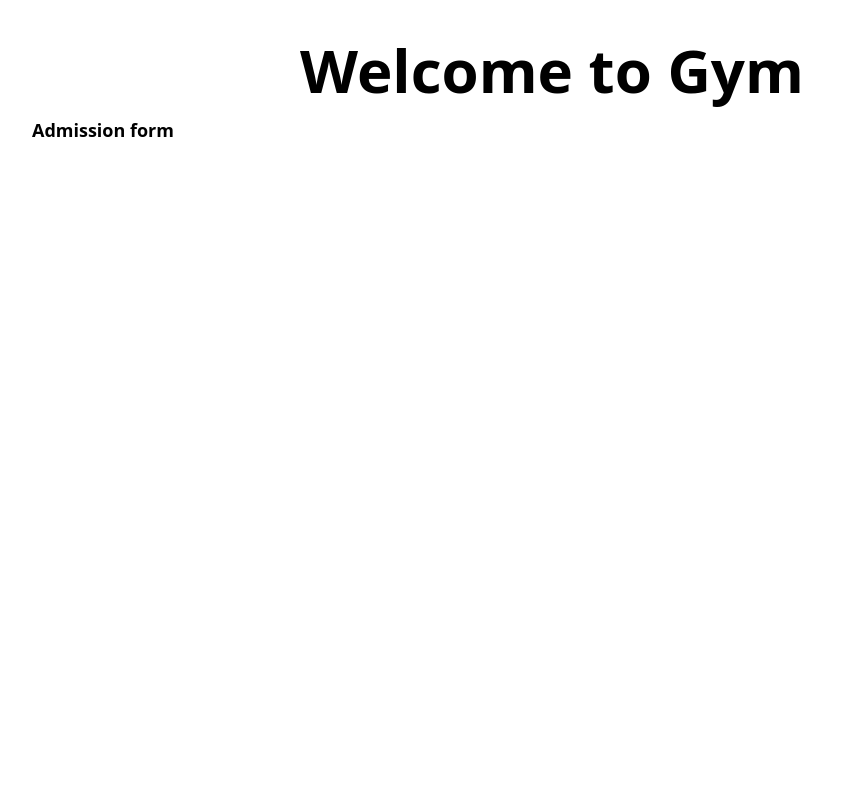
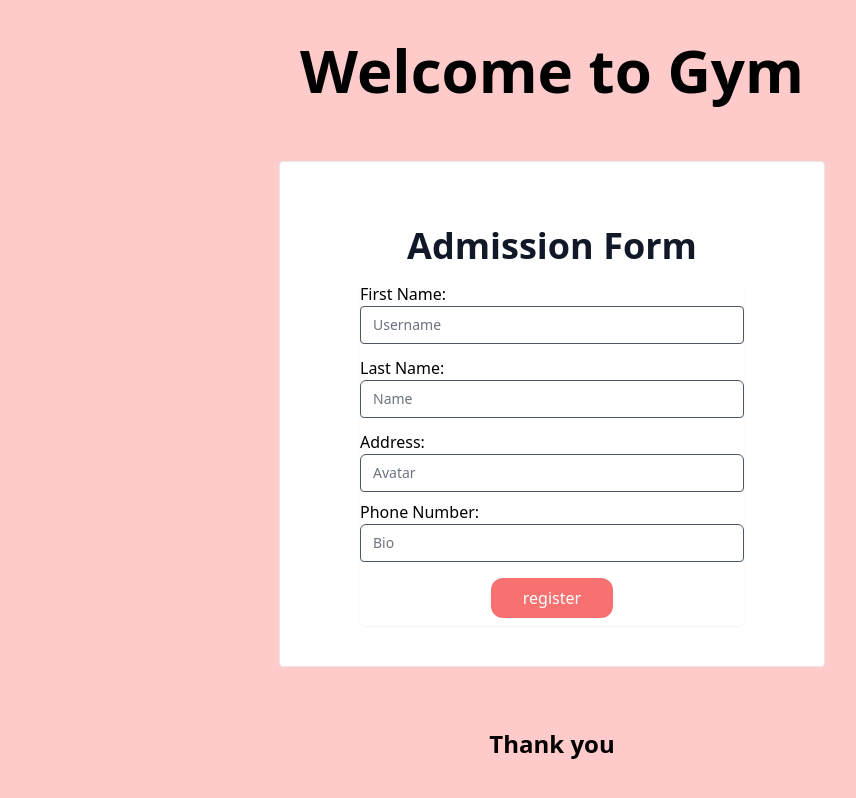
Before and after one commit to om2137/GymMgmt, a Next.js app: page / in a window 1280 px wide. Shown: the whole page, without its empty margins (88-944 px from the left). Built offline with nearby package versions, Linux system fonts and the light colour scheme.

Commit message:
initial signup form

```diff
--- /dev/null
+++ b/components/Button.tsx
@@ -0,0 +1,15 @@
+type Props = {
+    label: string
+    // onClick: () => void
+}
+const Button: React.FC<Props> = ({label}) =>{
+    return(
+        <button
+            className="rounded-xl bg-red-400 py-2 px-8 text-white"
+            // onClick={onClick}
+        >
+            {label}
+        </button>
+    )
+}
+export default Button
--- /dev/null
+++ b/components/SignUpForm.tsx
@@ -0,0 +1,65 @@
+import React, { useState } from 'react'
+import Button from '../components/Button'
+
+type Props = {
+    title: string;
+}
+
+const SignUpForm: React.FC<Props> = ( {title} ) => {
+    console.log("call");
+    return(
+        <div className=' flex items-center justify-center  '>
+            <div className='border py-10 rounded bg-white px-20 '>
+                <div>
+                    <h2 className='mt-6 text-center text-4xl font-bold text-gray-900'>{title}</h2>
+                    <form className='mt-4 space-y-2' >
+                        <div className='rounded-md shadow-sm -space-y-px text-left'>
+                            <div>
+                                <div className="mb-3 xl:w-96">
+                                    <label className=''>First Name:</label>
+                                    <input type="text" autoComplete='none' required
+                                        className='py-2 rounded relative block w-full px-3
+                                        border border-gray-600 placeholder-gray-500 text-gray-900 mb-2
+                                        focus:outline-none focus:ring-indigo-500 focus:border-indigo-500 focus:z-10 sm:text-sm'placeholder='Username' />
+                                </div>
+
+                                <div className="mb-3 xl:w-96">
+                                    <label className=''>Last Name:</label>
+                                    <input type="text" autoComplete='none' required
+                                        className='py-2 rounded relative block w-full px-3
+                                        border border-gray-600 placeholder-gray-500 text-gray-900 rounded-t-md mb-2
+                                        focus:outline-none focus:ring-indigo-500 focus:border-indigo-500 focus:z-10 sm:text-sm'placeholder='Name'/>
+                                </div>
+                                <div>
+                                    <label className=''>Address:</label>
+                                    <input type="text" autoComplete='none' required
+                                        className='appearance-none py-2 rounded relative block w-full px-3
+                                        border border-gray-600 placeholder-gray-500 text-gray-900 rounded-t-md mb-2
+                                        focus:outline-none focus:ring-indigo-500 focus:border-indigo-500 focus:z-10 sm:text-sm'placeholder='Avatar'/>
+
+                                </div>
+                                <div>
+                                    <label className=''>Phone Number:</label>
+                                    <input type="text" autoComplete='none' required
+                                    className='appearance-none py-2 rounded relative block w-full px-3
+                                        border border-gray-600 placeholder-gray-500 rounded-t-md mb-2
+                                        focus:outline-none focus:ring-indigo-500 focus:border-indigo-500 focus:z-10 sm:text-sm'placeholder='Bio'/>
+                                </div>
+                                <div className='py-2 text-center'>
+                                    <Button label='register' />
+                                </div>
+
+                            </div>
+
+                        </div>
+                    </form>
+
+                </div>
+            </div>
+        </div>
+
+    )
+
+}
+
+export default SignUpForm
--- a/pages/index.tsx
+++ b/pages/index.tsx
@@ -1,26 +1,33 @@
 import type { NextPage } from 'next'
 import Head from 'next/head'
 import Image from 'next/image'
+import SignUpForm from '../components/SignUpForm'
 
 const Home: NextPage = () => {
   return (
-    <div className="flex min-h-screen flex-col items-center justify-center">
+    <div className="flex min-h-screen flex-col items-center justify-center bg-red-200">
       <Head>
         <title>Create Next App</title>
         <link rel="icon" href="/favicon.ico" />
       </Head>
 
       <main className="flex w-full flex-1 flex-col items-top justify-top px-20 text-center">
-        <h1 className="text-6xl font-bold pt-10">
+        <h1 className="text-6xl font-bold py-10">
           Welcome to Gym
         </h1>
-        <div className='flex pl-10 py-4'>
-          <span className='font-semibold text-lg'>Admission form</span>
+
+        <div className='flex w-full flex-1 flex-col items-center justify-center '>
+          <SignUpForm title="Admission Form"/>
         </div>
 
 
+
       </main>
-
+      <div className='text-2xl font-bold py-10'>
+          <footer>
+            <h2>Thank you</h2>
+          </footer>
+        </div>
     </div>
   )
 }
```
Also changed, not shown: 1 other file (tests, documents, lock files or other folders).
